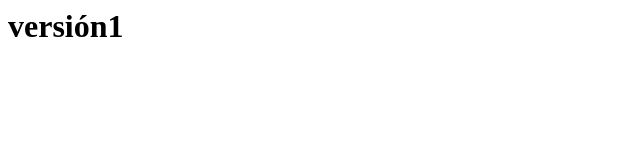
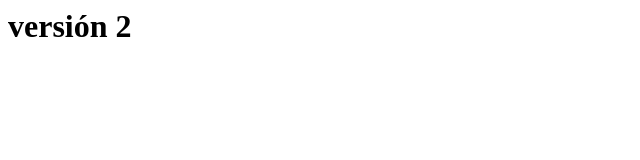
Before and after one commit to xGuille17/custom_nginx, a plain HTML site: page index.html in a window 1280 px wide. Shown: the full height of the page, 0-640 px from the left. Drawn offline with Linux system fonts and the light colour scheme.

Commit message:
versión 2

```diff
--- a/index.html
+++ b/index.html
@@ -1 +1 @@
-<h1>versión1</h1>
+<h1>versión 2</h1>
```
